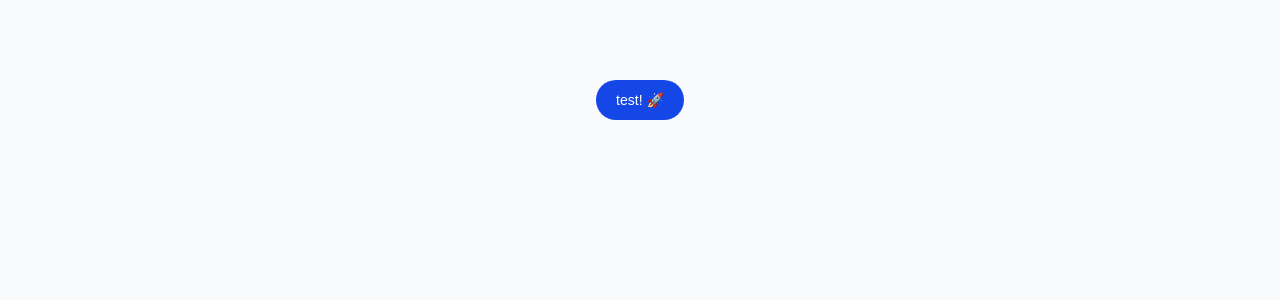
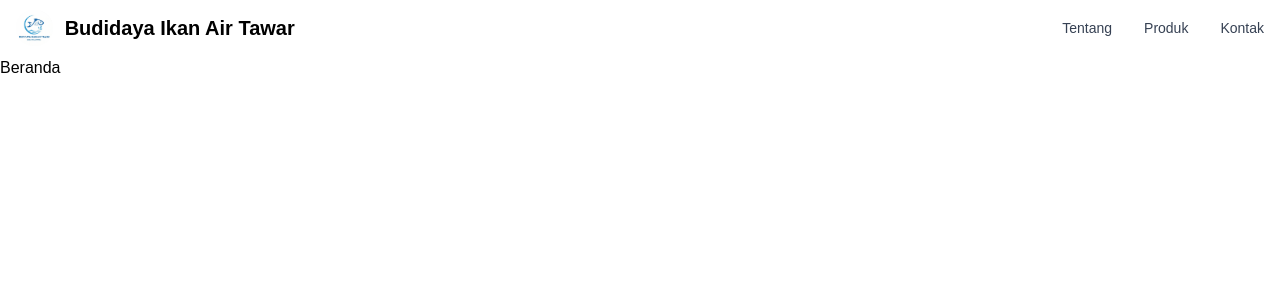
Before and after one commit to cardinaldeacre/KKN-Freshwater-Fish-Farm-Website, a React (Vite) app: page / in a window 1280 px wide. Shown: the top 300 px of the page. Built offline with nearby package versions, Linux system fonts and the light colour scheme; a web font is replaced by a local one.

Commit message:
init navbar

```diff
--- a/src/App.jsx
+++ b/src/App.jsx
@@ -1,11 +1,19 @@
 import { Button } from "flowbite-react";
+import Navbar from "./layouts/Navbar";
+import ScrollToTop from "./ScrollToTop";
+import { Routes, Route } from "react-router-dom";
 
 export default function App() {
   return (
-    <div className="p-20 flex justify-center bg-gray-50 min-h-screen">
-      <Button color="blue" pill>
-        test! 🚀
-      </Button>
-    </div>
+    <>
+      <Navbar />
+      <ScrollToTop />
+      <Routes>
+        <Route path="/" element={<h1>Beranda</h1>} />
+        <Route path="/tentang" element={<h1>Tentang</h1>} />
+        <Route path="/produk" element={<h1>Produk</h1>} />
+        <Route path="/kontak" element={<h1>Kontak</h1>} />
+      </Routes>
+    </>
   );
 }
--- /dev/null
+++ b/src/ScrollToTop.jsx
@@ -0,0 +1,14 @@
+import { useEffect } from "react";
+import { useLocation } from "react-router-dom";
+
+function ScrollToTop() {
+    const { pathname } = useLocation();
+
+    useEffect(() => {
+        window.scrollTo(0, 0);
+    }, [pathname]);
+
+    return null;
+}
+
+export default ScrollToTop;
--- /dev/null
+++ b/src/layouts/Navbar.jsx
@@ -0,0 +1,30 @@
+
+import { Navbar, NavbarBrand, NavbarCollapse, NavbarLink, NavbarToggle } from "flowbite-react";
+import { Link } from "react-router-dom";
+import icon from './../assets/ikan_icon.png'
+
+export default function Navigation() {
+    return (
+        <Navbar fluid rounded>
+            <NavbarBrand as={Link} href="https://flowbite-react.com">
+                <img src={icon} className="mr-3 h-6 sm:h-9 rounded-3xl" alt="Flowbite React Logo" />
+                <span className="self-center whitespace-nowrap text-xl font-semibold dark:text-white">Budidaya Ikan Air Tawar</span>
+            </NavbarBrand>
+            <NavbarToggle />
+            <NavbarCollapse>
+                <NavbarLink as={Link} to="/" active>
+                    Beranda
+                </NavbarLink>
+                <NavbarLink as={Link} to="/tentang">
+                    Tentang
+                </NavbarLink>
+                <NavbarLink as={Link} to="/produk">
+                    Produk
+                </NavbarLink>
+                <NavbarLink as={Link} to="/kontak">
+                    Kontak
+                </NavbarLink>
+            </NavbarCollapse>
+        </Navbar>
+    );
+}
```
Also changed, not shown: src/assets/ikan_icon.png (added).
